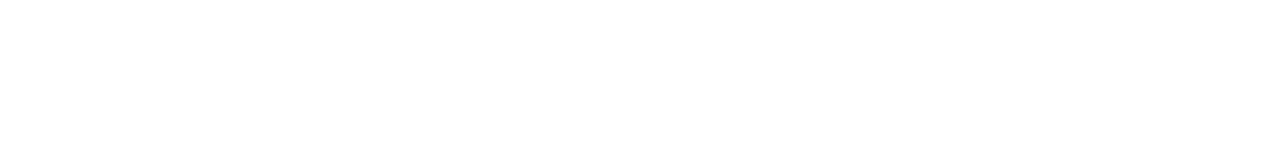
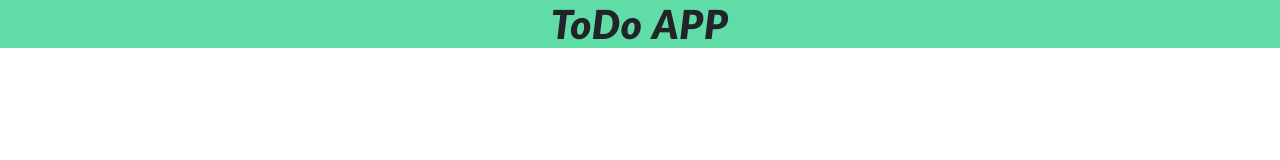
Before and after one commit to nriqu322/To-Do-List, a website built with webpack: page dist/index.html in a window 1280 px wide. Built offline with nearby package versions, Linux system fonts and the light colour scheme.

Commit message:
add title and style

```diff
--- a/src/index.js
+++ b/src/index.js
@@ -1,3 +1,4 @@
+import './style.css';
 import renderLayout from './layout';
 
 renderLayout();
--- a/src/layout.js
+++ b/src/layout.js
@@ -5,6 +5,8 @@ const renderLayout = () => {
 
   content.appendChild(header);
   header.appendChild(titlePage);
+
+  titlePage.textContent = 'ToDo APP';
 };
 
 export default renderLayout;
--- a/src/style.css
+++ b/src/style.css
@@ -1,5 +1,19 @@
+/* font-family: 'Lato', sans-serif; */
+
 * {
   box-sizing: border-box;
   padding: 0;
   margin: 0;
 }
+
+header {
+  background: #60dda7;
+  text-align: center;
+  font-family: 'Lato', sans-serif;
+}
+
+h1 {
+  font-weight: 900 !important;
+  font-style: italic;
+  letter-spacing: 0.08rem;
+}
```
Also changed, not shown: dist/index.html, dist/main.js.
